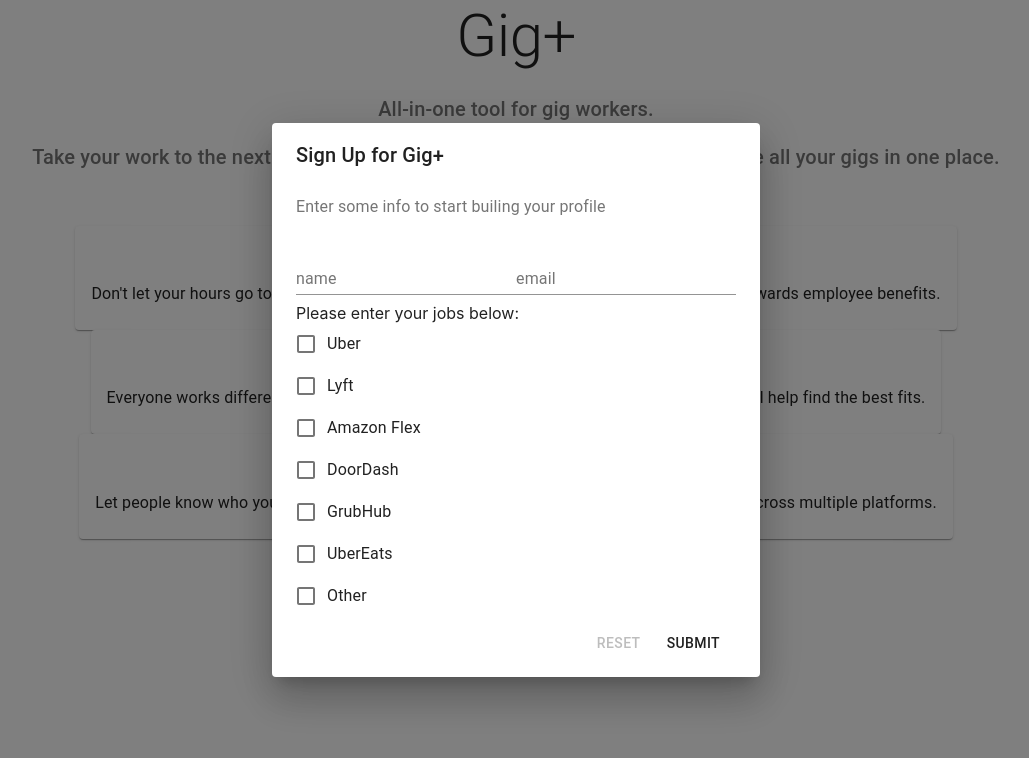
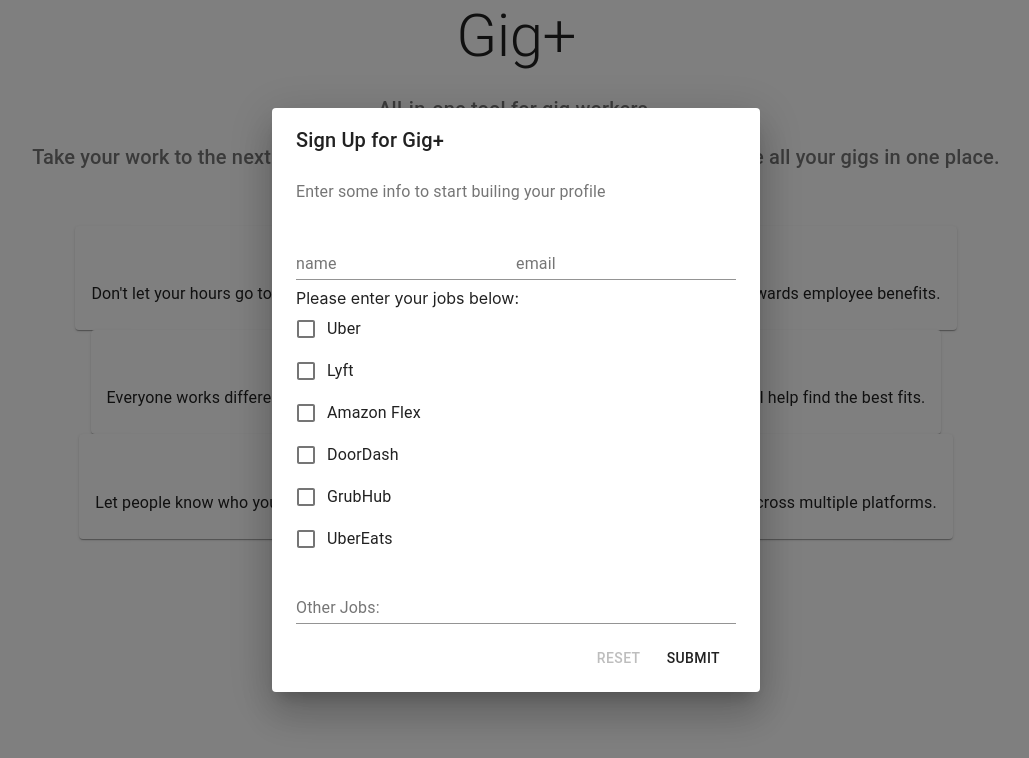
Before and after one commit to harlanv24/gigplus, a React (Create React App) app: page / in a window 1280 px wide. Both pictures are taken after a click on the button "SIGN UP NOW". Shown: the top 758 px of the page, without its empty margins (124-1153 px from the left). Built offline with nearby package versions, Linux system fonts and the light colour scheme; no server answers.

Commit message:
Adding Job List

```diff
--- a/src/formik-lambda.js
+++ b/src/formik-lambda.js
@@ -204,7 +204,16 @@
                       <FormControlLabel control={<Checkbox value="checkedC"/>} label="DoorDash"/>
                       <FormControlLabel control={<Checkbox value="checkedC"/>} label="GrubHub"/>
                       <FormControlLabel control={<Checkbox value="checkedC"/>} label="UberEats"/>
-                      <FormControlLabel control={<Checkbox value="checkedC"/>} label="Other"/>
+                      <TextField
+                        label="Other Jobs:"
+                        name="otherJob"
+                        className={classes.textField}
+                        value={values.jobList}
+                        onChange={handleChange}
+                        onBlur={handleBlur}
+                        helperText={(errors.jobList && touched.jobList) && errors.jobList}
+                        margin="normal"
+                      />
                       </FormGroup>
                       <DialogActions>
                         <Button
```
